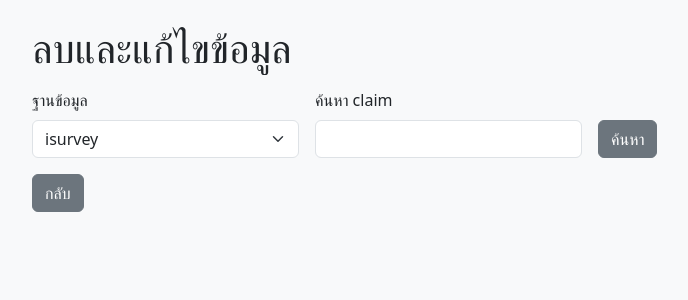
After one commit to zxy-88/paid, a Flask app: page /manage in a window 1280 px wide. The commit adds this page. Shown: the top 300 px of the page, without its empty margins (50-738 px from the left). Run offline with Flask 3, Linux system fonts and the light colour scheme; some libraries are stand-ins or nearby versions.

Commit message:
Add record management interface

```diff
--- a/app.py
+++ b/app.py
@@ -260,5 +260,52 @@ def import_paid():
 def paid_redirect():
     return redirect(url_for("import_paid"))
 
+
+@app.route("/manage", methods=["GET", "POST"], endpoint="manage_records")
+def manage_records():
+    table = request.form.get("table", request.args.get("table", "isurvey"))
+    search = request.form.get("search", "")
+    record = None
+    message = None
+    fields = []
+
+    if table not in ["isurvey", "paid"]:
+        message = "เลือกฐานข้อมูลไม่ถูกต้อง"
+        table = "isurvey"
+
+    if table == "isurvey":
+        fields = ["day", "claim", "invoice", "invoiceref", "no", "offer", "approve", "status", "statuskey"]
+    else:
+        fields = ["payment", "claim", "invoice", "amount"]
+
+    if request.method == "POST":
+        action = request.form.get("action")
+        cur = mydb.cursor(dictionary=True)
+        if action == "search":
+            cur.execute(f"SELECT * FROM {table} WHERE claim=%s", (clean_field(search),))
+            record = cur.fetchone()
+        elif action == "update":
+            values = [request.form.get(f) for f in fields]
+            set_clause = ", ".join([f"{f}=%s" for f in fields])
+            cur.execute(f"UPDATE {table} SET {set_clause} WHERE claim=%s", values + [clean_field(search)])
+            mydb.commit()
+            message = "แก้ไขข้อมูลแล้ว"
+            cur.execute(f"SELECT * FROM {table} WHERE claim=%s", (clean_field(request.form.get("claim")),))
+            record = cur.fetchone()
+            search = request.form.get("claim")
+        elif action == "delete":
+            cur.execute(f"DELETE FROM {table} WHERE claim=%s", (clean_field(search),))
+            mydb.commit()
+            message = "ลบข้อมูลแล้ว"
+            record = None
+        cur.close()
+    elif search:
+        cur = mydb.cursor(dictionary=True)
+        cur.execute(f"SELECT * FROM {table} WHERE claim=%s", (clean_field(search),))
+        record = cur.fetchone()
+        cur.close()
+
+    return render_template("manage.html", table=table, search=search, record=record, message=message, fields=fields)
+
 if __name__ == "__main__":
     app.run(debug=True)
--- a/templates/index.html
+++ b/templates/index.html
@@ -14,7 +14,8 @@
         <div class="d-flex justify-content-between mb-3">
             <div>
                 <a href="{{ url_for('import_excel') }}" class="btn btn-success me-2">นำเข้า Excel</a>
-                <a href="{{ url_for('import_paid') }}" class="btn btn-primary">นำเข้า Paid</a>
+                <a href="{{ url_for('import_paid') }}" class="btn btn-primary me-2">นำเข้า Paid</a>
+                <a href="{{ url_for('manage_records') }}" class="btn btn-warning">ลบ/แก้ไข</a>
             </div>
             <form method="get" class="d-flex align-items-center gap-2">
                 <div class="form-check form-check-inline">
--- /dev/null
+++ b/templates/manage.html
@@ -0,0 +1,51 @@
+<!doctype html>
+<html lang="th">
+<head>
+    <meta charset="utf-8">
+    <title>ลบและแก้ไข</title>
+    <link href="https://cdn.jsdelivr.net/npm/bootstrap@5.3.3/dist/css/bootstrap.min.css" rel="stylesheet">
+</head>
+<body class="bg-light">
+    <div class="container py-4">
+        <h1 class="mb-3">ลบและแก้ไขข้อมูล</h1>
+        <form method="post" class="row g-3 align-items-end">
+            <div class="col-md-3">
+                <label class="form-label">ฐานข้อมูล</label>
+                <select name="table" class="form-select">
+                    <option value="isurvey" {{ 'selected' if table=='isurvey' else '' }}>isurvey</option>
+                    <option value="paid" {{ 'selected' if table=='paid' else '' }}>paid</option>
+                </select>
+            </div>
+            <div class="col-md-3">
+                <label for="search" class="form-label">ค้นหา claim</label>
+                <input type="text" id="search" name="search" value="{{ search }}" class="form-control">
+            </div>
+            <div class="col-md-3">
+                <button type="submit" name="action" value="search" class="btn btn-secondary">ค้นหา</button>
+            </div>
+        </form>
+        {% if record %}
+        <form method="post" class="mt-4">
+            <input type="hidden" name="table" value="{{ table }}">
+            <input type="hidden" name="search" value="{{ search }}">
+            <div class="row g-3">
+                {% for f in fields %}
+                <div class="col-md-3">
+                    <label class="form-label">{{ f }}</label>
+                    <input type="text" class="form-control" name="{{ f }}" value="{{ record[f] }}">
+                </div>
+                {% endfor %}
+            </div>
+            <button type="submit" name="action" value="update" class="btn btn-primary mt-3">แก้ไข</button>
+            <button type="submit" name="action" value="delete" class="btn btn-danger mt-3" onclick="return confirm('ยืนยันการลบ?');">ลบ</button>
+        </form>
+        {% elif search %}
+        <p class="mt-3 text-danger">ไม่พบข้อมูล</p>
+        {% endif %}
+        {% if message %}
+        <div class="alert alert-info mt-3" role="alert">{{ message }}</div>
+        {% endif %}
+        <a href="{{ url_for('index') }}" class="btn btn-secondary mt-3">กลับ</a>
+    </div>
+</body>
+</html>
```
